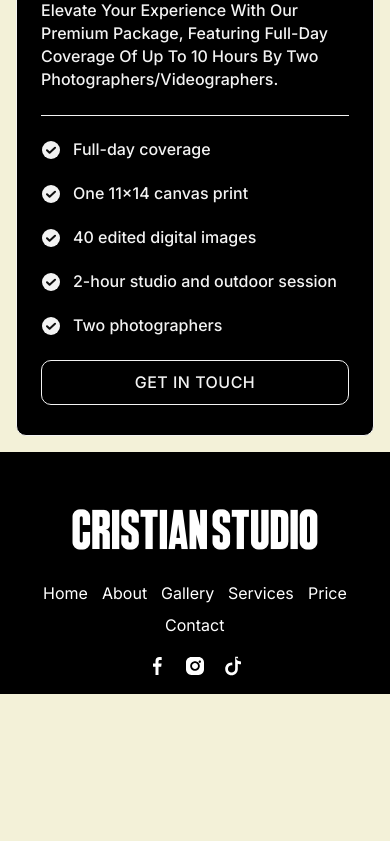
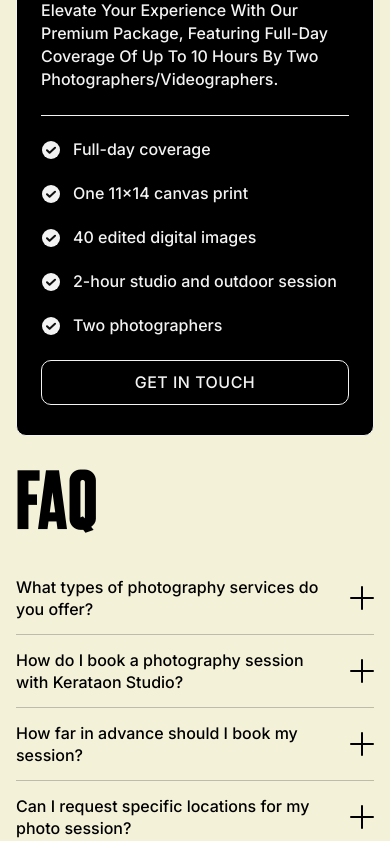
Before and after one commit to Lienkulet/Cristians-Photographer-Portfolio, a Next.js app: page /price in a window 390 px wide. Shown: the part 1156-1997 px from the top of the page. Before the commit the page ends 1851 px from the top, so only its background shows below. Built offline with nearby package versions, Linux system fonts and the light colour scheme.

Commit message:
price page

```diff
--- a/src/app/price/page.jsx
+++ b/src/app/price/page.jsx
@@ -1,10 +1,12 @@
 import PricesPlan from '@/components/Sections/PricesPlan/PricesPlan'
+import FaqSection from '@/components/Sections/Faq/FaqSection'
 import React from 'react'
 
 const page = () => {
     return (
         <main>
             <PricesPlan />
+            <FaqSection />
         </main>
     )
 }
--- a/src/components/Layout/Navbar/Navbar.module.css
+++ b/src/components/Layout/Navbar/Navbar.module.css
@@ -237,6 +237,9 @@
     }
 
     .mobileMenuBtn {
+        display: inline-flex;
+        align-items: center;
+        justify-content: center;
         position: relative;
         width: 42px;
         height: 42px;
@@ -270,8 +273,11 @@
     }
 
     .mobileMenuIcon {
-        top: 50%;
-        transform: translate(-50%, -50%);
+        position: relative;
+        display: inline-block;
+        top: auto;
+        left: auto;
+        transform: none;
     }
 
     .mobileMenuIcon::before {
--- /dev/null
+++ b/src/components/Sections/Faq/FaqSection.jsx
@@ -0,0 +1,83 @@
+"use client";
+
+import { useState } from "react";
+import Container from "@/components/UI/Container/Container";
+import styles from "./FaqSection.module.css";
+
+const faqItems = [
+  {
+    question: "What types of photography services do you offer?",
+    answer:
+      "We offer a wide range of photography services including wedding photography, family portraits, product photography, event photography, and custom sessions tailored to your specific needs.",
+  },
+  {
+    question: "How do I book a photography session with Kerataon Studio?",
+    answer:
+      "Reach out through our contact page or social channels, then we confirm availability, discuss your vision, and finalize the booking details together.",
+  },
+  {
+    question: "How far in advance should I book my session?",
+    answer:
+      "For weddings, booking 2 to 6 months in advance is recommended. For portraits and smaller sessions, 2 to 4 weeks is usually enough.",
+  },
+  {
+    question: "Can I request specific locations for my photo session?",
+    answer:
+      "Yes. You can suggest locations you love, and we can also recommend spots based on light, style, and the mood you want.",
+  },
+  {
+    question: "How long will it take to receive my edited photos?",
+    answer:
+      "Typical delivery is 1 to 3 weeks depending on package and season. You will receive a preview first, then the full edited gallery.",
+  },
+];
+
+const FaqSection = () => {
+  const [openIndex, setOpenIndex] = useState(null);
+
+  const toggleItem = (index) => {
+    setOpenIndex((prev) => (prev === index ? null : index));
+  };
+
+  return (
+    <section className={styles.section}>
+      <Container>
+        <div className={styles.wrapper}>
+          <h2 className={styles.title}>FAQ</h2>
+
+          <div className={styles.list}>
+            {faqItems.map((item, index) => {
+              const isOpen = openIndex === index;
+
+              return (
+                <article
+                  key={item.question}
+                  className={`${styles.item} ${isOpen ? styles.open : ""}`}
+                >
+                  <button
+                    type="button"
+                    className={styles.questionBtn}
+                    onClick={() => toggleItem(index)}
+                    aria-expanded={isOpen}
+                  >
+                    <span>{item.question}</span>
+                    <span className={styles.icon} aria-hidden="true">
+                      <span />
+                      <span />
+                    </span>
+                  </button>
+
+                  <div className={styles.answerWrap}>
+                    <p>{item.answer}</p>
+                  </div>
+                </article>
+              );
+            })}
+          </div>
+        </div>
+      </Container>
+    </section>
+  );
+};
+
+export default FaqSection;
--- /dev/null
+++ b/src/components/Sections/Faq/FaqSection.module.css
@@ -0,0 +1,135 @@
+.section {
+  width: 100%;
+  max-width: 1280px;
+  justify-self: center;
+}
+
+.wrapper {
+  display: grid;
+  grid-template-columns: 260px minmax(0, 1fr);
+  gap: 48px;
+  align-items: center;
+}
+
+.title {
+  font-family: "HighriseDemo Bold", "HighriseDemo Condensed", "HighriseDemo", sans-serif;
+  font-size: 150px;
+  line-height: 180px;
+  font-weight: 400;
+  color: var(--color-black);
+  letter-spacing: 1px;
+}
+
+.list {
+  display: flex;
+  flex-direction: column;
+}
+
+.item {
+  border-bottom: 1px solid rgba(0, 0, 0, 0.22);
+  padding: 18px 0;
+}
+
+.questionBtn {
+  width: 100%;
+  background: transparent;
+  border: 0;
+  padding: 0;
+  display: flex;
+  align-items: center;
+  justify-content: space-between;
+  gap: 20px;
+  cursor: pointer;
+  text-align: left;
+  font-family: Inter, "Inter Placeholder", sans-serif;
+  font-size: 18px;
+  line-height: 28px;
+  font-weight: 500;
+  color: var(--color-black);
+}
+
+.icon {
+  width: 28px;
+  height: 28px;
+  display: inline-flex;
+  align-items: center;
+  justify-content: center;
+  position: relative;
+  flex: 0 0 28px;
+  transition: transform 0.24s ease;
+}
+
+.icon span {
+  position: absolute;
+  width: 100%;
+  height: 2px;
+  border-radius: 999px;
+  background-color: currentColor;
+  transition: transform 0.24s ease, opacity 0.24s ease;
+}
+
+.icon span:last-child {
+  transform: rotate(90deg);
+}
+
+.answerWrap {
+  display: grid;
+  grid-template-rows: 0fr;
+  transition: grid-template-rows 0.3s ease;
+}
+
+.answerWrap p {
+  overflow: hidden;
+  margin-top: 0;
+  font-family: Inter, "Inter Placeholder", sans-serif;
+  font-size: 16px;
+  line-height: 19.2px;
+  color: var(--color-lightergrey);
+}
+
+.open .icon {
+  transform: rotate(45deg);
+}
+
+.open .answerWrap {
+  grid-template-rows: 1fr;
+}
+
+.open .answerWrap p {
+  margin-top: 14px;
+}
+
+@media (max-width: 1024px) {
+  .wrapper {
+    grid-template-columns: 1fr;
+    gap: 18px;
+  }
+}
+
+@media (max-width: 768px) {
+  .title {
+    font-size: 84px;
+    line-height: 0.9;
+  }
+
+  .item {
+    padding: 14px 0;
+  }
+
+  .questionBtn {
+    font-size: 16px;
+    line-height: 22px;
+    gap: 14px;
+  }
+
+  .answerWrap p {
+    font-size: 14px;
+    line-height: 20px;
+  }
+
+  .icon {
+    width: 24px;
+    height: 24px;
+    flex-basis: 24px;
+  }
+}
```
